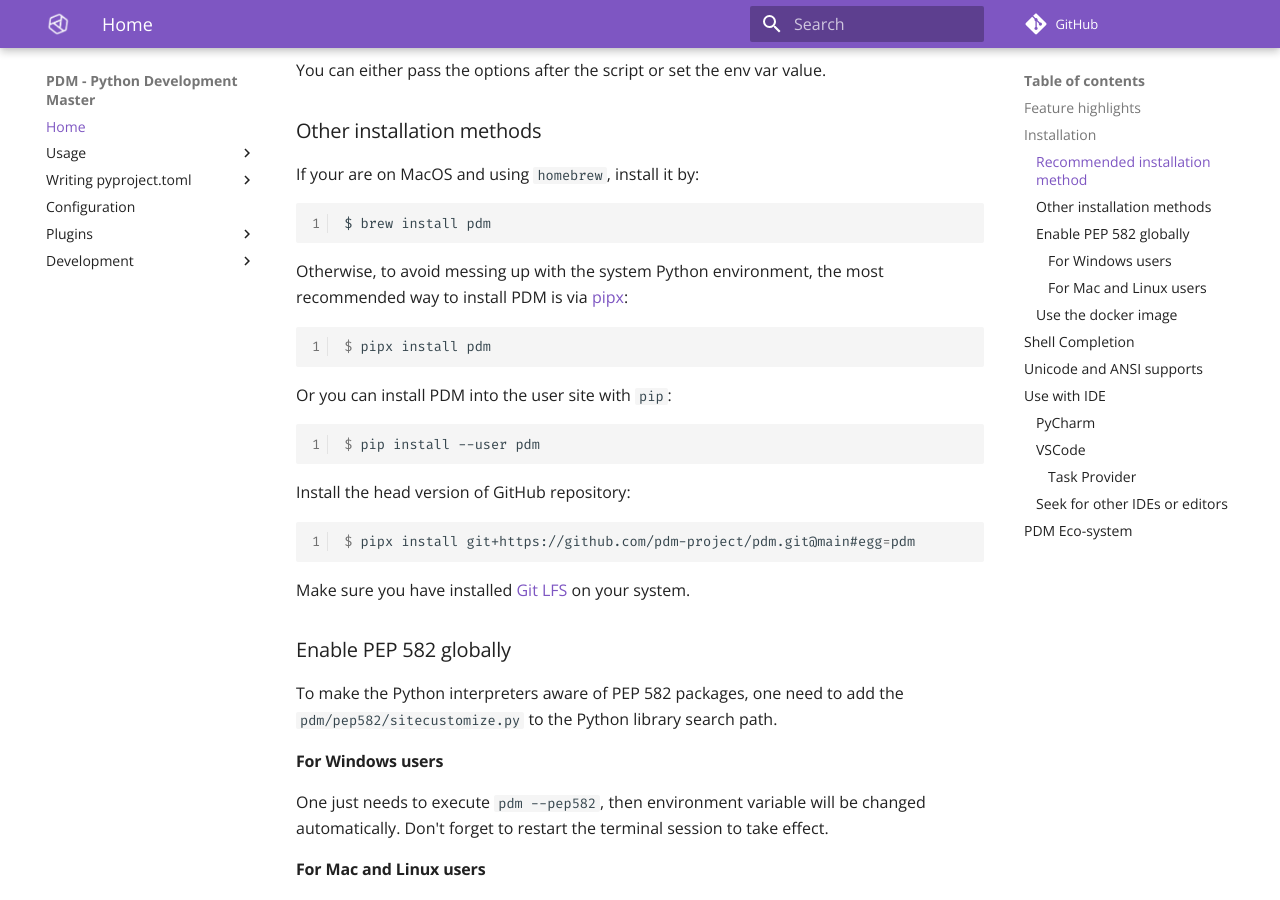
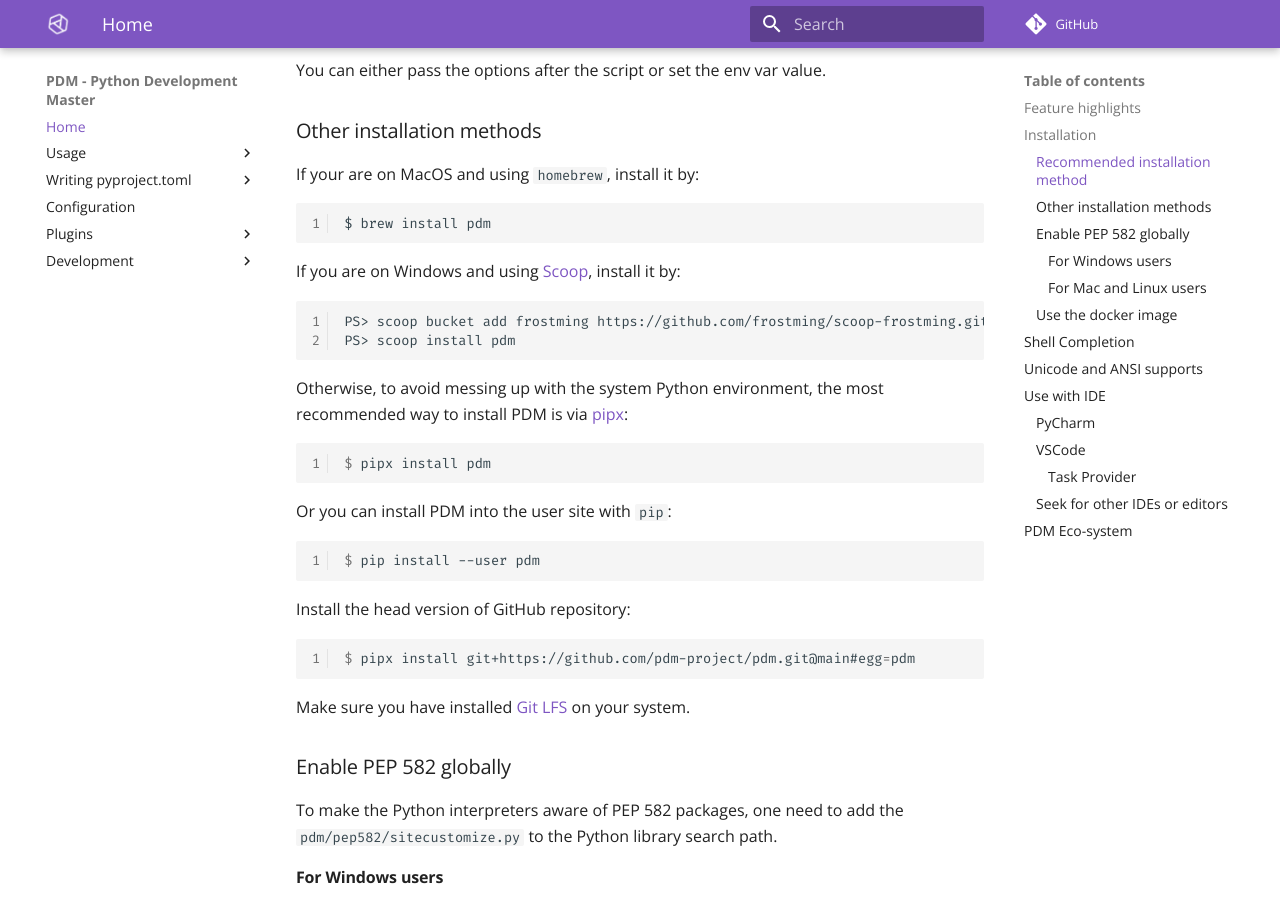
Before and after one commit to ChrisSanderser/pd-ms, an MkDocs documentation site: the page built from docs/docs/index.md, in a window 1280 px wide and 900 px high, scrolled down 1857 px. Built offline with MkDocs 1.6.1 and Material for MkDocs 9.7.7, drawn with Linux system fonts in a browser that asks for light colours; comment, search, counter and statistics services are not loaded.

Commit message:
Add install instructions for scoop

````diff
--- a/docs/docs/index.md
+++ b/docs/docs/index.md
@@ -73,6 +73,13 @@ If your are on MacOS and using `homebrew`, install it by:
 
 ```bash
 $ brew install pdm
+```
+
+If you are on Windows and using [Scoop](https://scoop.sh/), install it by:
+
+```
+PS> scoop bucket add frostming https://github.com/frostming/scoop-frostming.git
+PS> scoop install pdm
 ```
 
 Otherwise, to avoid messing up with the system Python environment, the most recommended way to install PDM
````
Also changed, not shown: README.md, README_zh.md.
